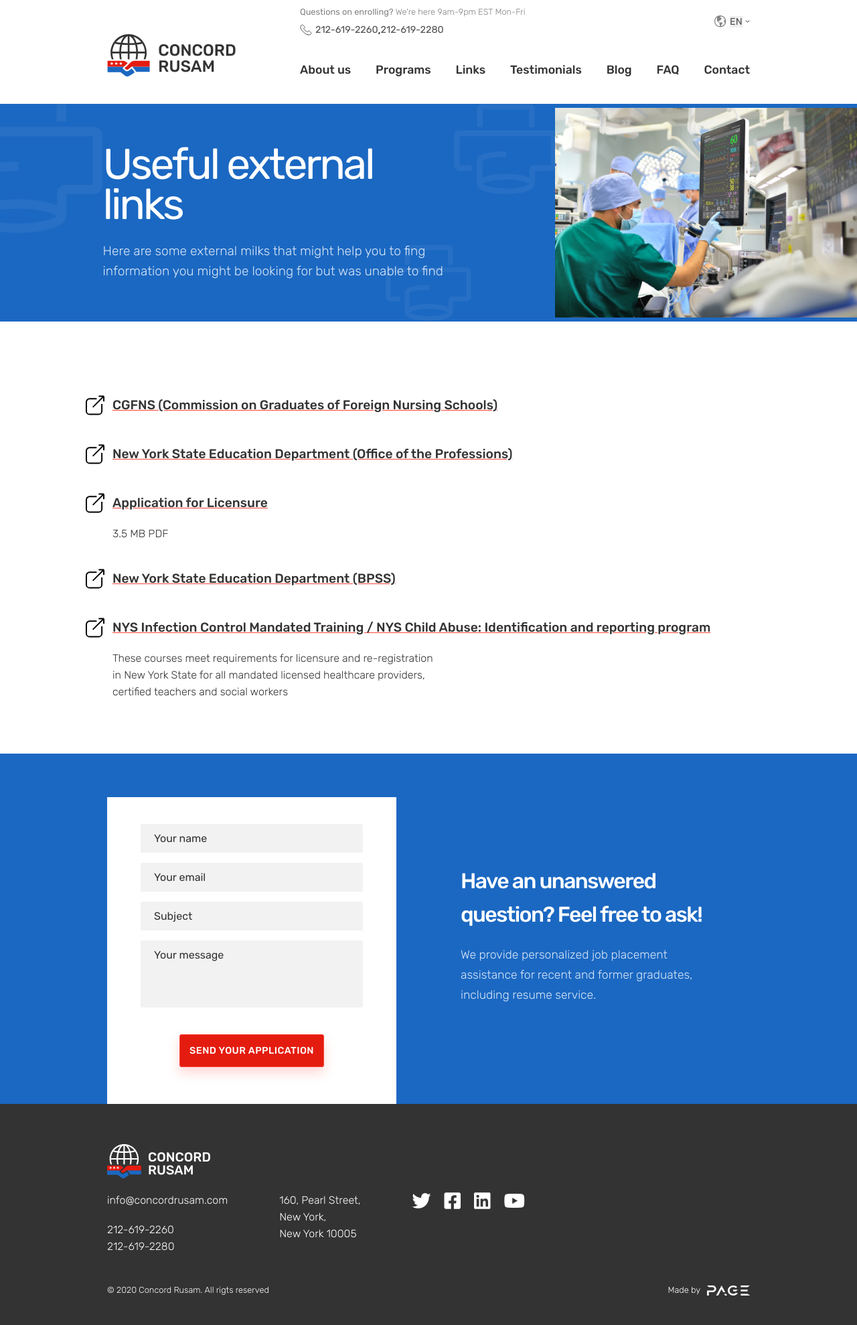
After one commit to LonelyBusinesswoman/Concord, a PHP site: page /useful-links.php in a window 1280 px wide. The commit adds this page. Shown: the whole page at 67% size. Run offline with PHP 8.4, Linux system fonts and the light colour scheme; some libraries are stand-ins or nearby versions.

Commit message:
useful links page has been finished

```diff
--- a/blog.php
+++ b/blog.php
@@ -17,7 +17,7 @@
     <!-- news grid -->
     <section class="news-page-grid container">
         <?php for($i = 0; $i < 8; $i++): ?>
-            <?php include 'components/news-block.php' ?>
+            <?php include 'components/news_block.php' ?>
         <?php endfor; ?>
     </section>
 
--- a/css/adapt.css
+++ b/css/adapt.css
@@ -195,6 +195,10 @@ th {
     font-size: 2rem;
     line-height: 35px;
     letter-spacing: -0.05em;
+  }
+  .page-description .page-name span {
+    width: 100%;
+    font-size: 1rem;
   }
   h1 {
     font-size: 2rem;
@@ -587,6 +591,12 @@ th {
   .faq-tab .panel-heading, .faq-tab .panel-collapse, .faq-tab .panel-line {
     width: 100%;
   }
+  .links-wrapper {
+    width: 90%;
+  }
+  .links-wrapper span {
+    width: 90%;
+  }
 }
 
 @media (max-width: 500px) {
@@ -768,4 +778,20 @@ th {
   .faq-tab .panel-collapse p {
     font-size: 1rem;
   }
+  .links-wrapper {
+    width: 90%;
+    padding-top: 50px;
+    padding-bottom: 50px;
+  }
+  .links-wrapper img {
+    width: 20px;
+    margin-right: 8px;
+    margin-top: 5px;
+  }
+  .links-wrapper a {
+    font-size: 1.1rem;
+  }
+  .links-wrapper span {
+    width: 100%;
+  }
 }
--- a/css/style.css
+++ b/css/style.css
@@ -688,6 +688,14 @@ h3 {
 .page-description .page-name {
   width: 60%;
   margin-left: 12%;
+  display: -webkit-box;
+  display: -ms-flexbox;
+  display: flex;
+  -webkit-box-orient: vertical;
+  -webkit-box-direction: normal;
+      -ms-flex-direction: column;
+          flex-direction: column;
+  padding: 60px 0;
 }
 
 .page-description .page-name h2 {
@@ -697,13 +705,22 @@ h3 {
   color: #FFFFFF;
 }
 
+.page-description .page-name span {
+  width: 80%;
+  margin-top: 25px;
+  font-weight: 300;
+  font-size: 1.2rem;
+  line-height: 30px;
+  color: #D8E6F6;
+}
+
 .page-description .page-img {
   width: 40%;
 }
 
 .page-description .page-img img {
   min-height: 270px;
-  max-height: 270px;
+  max-height: 460px;
   width: 100%;
   -o-object-fit: cover;
   object-fit: cover;
@@ -2001,3 +2018,78 @@ footer {
   margin-bottom: 20px;
   margin-top: 20px;
 }
+
+.useful-links {
+  display: -webkit-box;
+  display: -ms-flexbox;
+  display: flex;
+  background-color: #fff;
+  -webkit-box-align: center;
+      -ms-flex-align: center;
+          align-items: center;
+  -webkit-box-pack: center;
+      -ms-flex-pack: center;
+          justify-content: center;
+}
+
+.links-wrapper {
+  width: 80%;
+  display: -webkit-box;
+  display: -ms-flexbox;
+  display: flex;
+  -webkit-box-orient: vertical;
+  -webkit-box-direction: normal;
+      -ms-flex-direction: column;
+          flex-direction: column;
+  padding-top: 70px;
+  padding-bottom: 80px;
+}
+
+.links-wrapper ul {
+  width: 100%;
+  display: -webkit-box;
+  display: -ms-flexbox;
+  display: flex;
+  -webkit-box-orient: vertical;
+  -webkit-box-direction: normal;
+      -ms-flex-direction: column;
+          flex-direction: column;
+}
+
+.links-wrapper li {
+  margin-top: 40px;
+  display: -webkit-box;
+  display: -ms-flexbox;
+  display: flex;
+  -webkit-box-align: start;
+      -ms-flex-align: start;
+          align-items: flex-start;
+}
+
+.links-wrapper img {
+  width: 28px;
+  margin-right: 12px;
+}
+
+.links-wrapper a {
+  display: inline-block;
+  font-weight: 500;
+  font-size: 1.2rem;
+  line-height: 30px;
+  color: #333333;
+  padding-bottom: 3px;
+  -webkit-text-decoration-line: underline;
+  text-decoration-line: underline;
+  -webkit-text-decoration-color: #FB4539;
+  text-decoration-color: #FB4539;
+}
+
+.links-wrapper span {
+  display: inline-block;
+  width: 50%;
+  margin-top: 15px;
+  font-weight: 300;
+  font-size: 1rem;
+  line-height: 25px;
+  color: #333333;
+}
--- a/index.php
+++ b/index.php
@@ -206,7 +206,7 @@
             <!-- grid -->
             <div class="news-grid">
                 <?php for($i = 0; $i < 3; $i++): ?>
-                    <?php include 'components/news-block.php' ?>
+                    <?php include 'components/news_block.php' ?>
                 <?php endfor; ?>
             </div>
         </div>
--- a/scss/adapt.scss
+++ b/scss/adapt.scss
@@ -29,6 +29,10 @@
                 font-size: 2rem;
                 line-height: 35px;
                 letter-spacing: -0.05em;
+            }
+            span{
+                width: 100%;
+                font-size: 1rem;
             }
         }
     }
@@ -377,6 +381,13 @@ footer{
             width: 100%;
         }
     }
+    // USEFUL LINKS PAGE
+    .links-wrapper{
+        width: 90%;
+        span{
+            width: 90%;
+        }
+    }
 }
 @media (max-width: 500px){
     // SLIDER
@@ -598,4 +609,21 @@ footer{
             }
         }
     }
+    // USEFUL LINKS PAGE
+    .links-wrapper{
+        width: 90%;
+        padding-top: 50px;
+        padding-bottom: 50px;
+        img{
+            width: 20px;
+            margin-right: 8px;
+            margin-top: 5px;
+        }
+        a{
+            font-size: 1.1rem;
+        }
+        span{
+            width: 100%;
+        }
+    }
 }
--- a/scss/style.scss
+++ b/scss/style.scss
@@ -232,18 +232,29 @@ h3{
     .page-name{
         width: 60%;
         margin-left: 12%;
+        display: flex;
+        flex-direction: column;
+        padding: 60px 0;
         h2{
             font-size: 4rem;
             line-height: 60px;
             letter-spacing: -0.05em;
             color: #FFFFFF;
         }
+        span{
+            width: 80%;
+            margin-top: 25px;
+            font-weight: 300;
+            font-size: 1.2rem;
+            line-height: 30px;
+            color: $lightWhite;
+        }
     }
     .page-img{
         width: 40%;
         img{
             min-height: 270px;
-            max-height: 270px;
+            max-height: 460px;
             width: 100%;
             -o-object-fit: cover;
                object-fit: cover;
@@ -1148,3 +1159,52 @@ footer{
         margin-top: 20px;
     }
 }
+// USEFUL LINKS PAGE
+.useful-links{
+    display: flex;
+    background-color: #fff;
+    align-items: center;
+    justify-content: center;
+}
+.links-wrapper{
+    width: 80%;
+    display: flex;
+    flex-direction: column;
+    padding-top: 70px;
+    padding-bottom: 80px;
+    ul{
+        width: 100%;
+        display: flex;
+        flex-direction: column;
+    }
+    li{
+        margin-top: 40px;
+        display: flex;
+        align-items: flex-start;
+    }
+    img{
+        width: 28px;
+        margin-right: 12px;
+    }
+    a{
+        display: inline-block;
+        font-weight: 500;
+        font-size: 1.2rem;
+        line-height: 30px;
+        color: $grey;
+        padding-bottom: 3px;
+        -webkit-text-decoration-line: underline;
+                text-decoration-line: underline;
+        -webkit-text-decoration-color:$lightRed;
+                text-decoration-color:$lightRed;
+    }
+    span{
+        display: inline-block;
+        width: 50%;
+        margin-top: 15px;
+        font-weight: 300;
+        font-size: 1rem;
+        line-height: 25px;
+        color: $grey;
+    }
+}
--- /dev/null
+++ b/useful-links.php
@@ -0,0 +1,63 @@
+<?php include 'components/header.php'; ?>
+<main>
+    <!-- page description -->
+    <section class="page-description blog-page">
+        <!-- decorative elements -->
+        <div class="back-icon icon-1"><img src="img/icons/icon-element.svg" alt="icon"></div>
+        <div class="back-icon icon-2"><img src="img/icons/icon-element.svg" alt="icon"></div>
+        <div class="back-icon icon-3"><img src="img/icons/icon-element.svg" alt="icon"></div>
+        <div class="page-name">
+            <h2>Useful external <br> links</h2>
+            <span>Here are some external milks that might help you to fing information you might be looking for but was unable to find</span>
+        </div>
+        <div class="page-img">
+            <img src="img/links-pic.jpg" alt="blog">
+        </div>
+    </section>
+    <!-- links section -->
+    <section class="useful-links">
+        <div class="links-wrapper container">
+            <ul>
+                <li>
+                    <img src="img/icons/link-icon-2.svg" alt="link">
+                    <div class="link__text">
+                        <a href="#">CGFNS (Commission on Graduates of Foreign Nursing Schools)</a>
+                    </div>
+                </li>
+
+                <li>
+                    <img src="img/icons/link-icon-2.svg" alt="link">
+                    <div class="link__text">
+                        <a href="#">New York State Education Department (Office of the Professions)</a>
+                    </div>
+                </li>
+
+                <li>
+                    <img src="img/icons/link-icon-2.svg" alt="link">
+                    <div class="link__text">
+                        <a href="#">Application for Licensure</a>
+                        <span>3.5 MB PDF</span>
+                    </div>
+                </li>
+
+                <li>
+                    <img src="img/icons/link-icon-2.svg" alt="link">
+                    <div class="link__text">
+                        <a href="#">New York State Education Department (BPSS)</a>
+                    </div>
+                </li>
+
+                <li>
+                    <img src="img/icons/link-icon-2.svg" alt="link">
+                    <div class="link__text">
+                        <a href="#">NYS Infection Control Mandated Training / NYS Child Abuse: Identification and reporting program</a>
+                        <span>These courses meet requirements for licensure and re-registration in New York State for all mandated licensed healthcare providers, certified teachers and social workers</span>
+                    </div>
+                </li>
+            </ul>
+        </div>
+    </section>
+    <!-- form -->
+    <?php include 'components/form.php'; ?>
+</main>
+<?php include 'components/footer.php'; ?>
```
Also changed, not shown: components/news_block.php (renamed from components/news-block.php), img/icons/link-icon-2.svg (added), img/links-pic.jpg (added).
